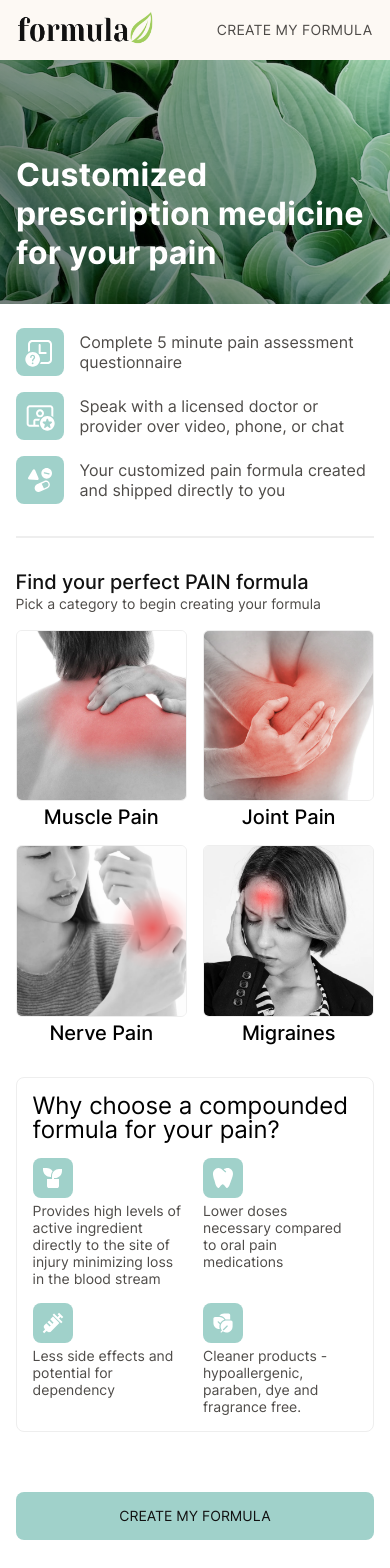
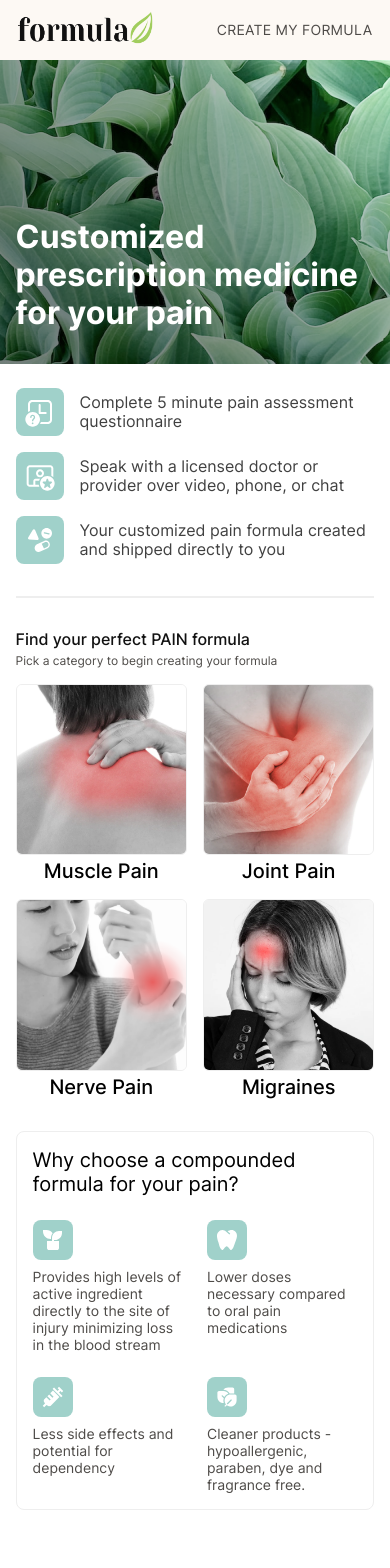
Before and after one commit to shahid37/formula-nextjs, a Next.js app: page / in a window 390 px wide. Shown: the top 1568 px of the page. Built offline with nearby package versions, Linux system fonts and the light colour scheme.

Commit message:
Worked on home issue

```diff
--- a/components/Footer/Footer.tsx
+++ b/components/Footer/Footer.tsx
@@ -12,9 +12,10 @@ interface FooterProps {
 const Footer: FC<FooterProps> = (props: FooterProps) => {
   return (
     <div className="xs:p-4 md:p-6 rounded-lg border border-light-gray ">
-      <h4 className="hidden sm:block leading-[29px]">{props.headingText}</h4>
-      <h4 className="block sm:hidden leading-[24px] ">{props.headingText}</h4>
-      <div className="grid xs:grid-cols-2 md:grid-cols-4 gap-4 mt-4">
+      <h4 className="xs:text-[20px] xs:leading-[24px] md:text-[24px] md:leading-[29px]">
+        {props.headingText}
+      </h4>
+      <div className="grid xs:grid-cols-2 md:grid-cols-4 gap-6 xs:mt-[24px] md:mt-[34px]">
         {[
           {
             text: "Provides high levels of active ingredient directly to the site of injury minimizing loss in the blood stream",
@@ -36,8 +37,9 @@ const Footer: FC<FooterProps> = (props: FooterProps) => {
           <div className="flex flex-col" key={item.text}>
             {item.icon}
 
-            <h6 className="hidden sm:block mt-1 text-gray leading-5">{item.text}</h6>
-            <h6 className="block sm:hidden mt-1 text-gray leading-[17px] text-sm">{item.text}</h6>
+            <h6 className="mt-2 text-gray xs:text-[14px] xs:leading-[17px] md:text-[16px] md:leading-[19px]">
+              {item.text}
+            </h6>
           </div>
         ))}
       </div>
--- a/components/Main/Main.tsx
+++ b/components/Main/Main.tsx
@@ -2,7 +2,7 @@ import Image from "next/image";
 import React from "react";
 import classNames from "classnames";
 
-import Hero from "../../public/assets/hero.svg";
+import Hero from "../../public/assets/hero.png";
 
 import { AppMainLayout } from "../MainLayout/AppMainLayout";
 
@@ -10,7 +10,7 @@ import ShiftIcon from "./images/ShiftIcon";
 import VideoIcon from "./images/VideoIcon";
 import MedicineIcon from "./images/MedicineIcon";
 
-import MobileViewHero from "./images/mobileViewHero.svg";
+import MobileViewHero from "./images/mobileViewHero.png";
 
 import Button from "../Button";
 import Footer from "../Footer";
@@ -24,17 +24,24 @@ const Main = () => {
 
   return (
     <div className={classNames(commonClassNames, "w-full")}>
-      <Image className="md:hidden w-full" src={MobileViewHero} alt="hero" />
       <div className="flex items-center justify-center">
-        <div className="xs:hidden md:inline relative w-full h-[308px] mt-[60px] max-w-[1512px] ">
-          <AppMainLayout className={"flex items-end h-full pb-12"}>
-            <h1 className="font-inter text-white text-[40px] max-w-[524px] leading-[48px]">
+        <div className="relative w-full xs:h-[304px] md:h-[308px] mt-[60px] max-w-[1512px] ">
+          <AppMainLayout
+            className={"flex items-end h-full xs:pb-[32px] md:pb-12"}
+          >
+            <h1 className="font-inter text-white xs:text-[32px] xs:leading-[38px] md:text-[40px] md:leading-[48px] max-w-[524px] leading-[48px]">
               Customized prescription medicine for your pain
             </h1>
           </AppMainLayout>
           <Image
+            src={MobileViewHero}
+            className="xs:block md:hidden relative z-[-100] xs:object-fit md:object-cover h-[304px]"
+            alt="Hero image"
+            fill
+          />
+          <Image
             src={Hero}
-            className="relative z-[-100] xs:object-fit md:object-cover h-[100%]"
+            className="xs:hidden md:block relative z-[-100] xs:object-fit md:object-cover h-[100%]"
             alt="Hero image"
             fill
           />
@@ -63,7 +70,7 @@ const Main = () => {
                   <h6
                     className={classNames(
                       i === 0 && "max-w-[306px]",
-                      "text-gray text-base ml-4 leading-5	"
+                      "text-[#111111] opacity-80 text-[16px] leading-[19px] ml-4"
                     )}
                   >
                     {item.text}
@@ -75,8 +82,10 @@ const Main = () => {
               <Divider type="horizontal" />
             </div>
             <div className="xs:pt-0 md:pt-10">
-              <h5 className="text-black">Find your perfect PAIN formula</h5>
-              <p className="text-sm font font-normal text-gray">
+              <h5 className="xs:text-[16px] leading-[19px] md:text-[20px] md:leading-[24px] text-black">
+                Find your perfect PAIN formula
+              </h5>
+              <p className="mt-1 xs:text-[12px] xs:leading-[15px] md:text-[14px] md:leading-[17px] font-normal text-[#4E4B48]">
                 Pick a category to begin creating your formula
               </p>
               <div className="flex flex-row xs:flex-wrap md:flex-nowrap xs:gap-4 md:gap-6 mt-4">
--- a/components/MainLayout/AppMainLayout.tsx
+++ b/components/MainLayout/AppMainLayout.tsx
@@ -1,6 +1,6 @@
 export const AppMainLayout = ({ children, className }: any) => (
   <div
-    className={`xs:max-w-[390px] md:max-w-[1512px] xs:w-[92%] md:w-[84%] mx-auto ${
+    className={`max-w-[1512px] xs:w-[92%] md:w-[84%] mx-auto ${
       className ?? ""
     }`}
   >
--- a/components/PainCategory/PainCategory.tsx
+++ b/components/PainCategory/PainCategory.tsx
@@ -35,7 +35,7 @@ const PainCategory: FC<PainCategoryProps> = ({
         alt={name}
         // width={300}
       />
-      <h5 className="mt-1">{name}</h5>
+      <h5 className="mt-1 text-[20px] leading-[24px]">{name}</h5>
     </div>
   );
 };
--- a/pages/index.tsx
+++ b/pages/index.tsx
@@ -1,12 +1,12 @@
 import AppLayout from "@/components/AppLayout/AppLayout";
 import Main from "@/components/Main";
-import { useRouter } from 'next/router';
+import { useRouter } from "next/router";
 
 export default function Home() {
   const router = useRouter();
-  const onClick = ()=>{
+  const onClick = () => {
     router.push("/questionnaries/home");
-  }
+  };
   return (
     <AppLayout navLinkAction={onClick}>
       <Main />
```
Also changed, not shown: components/Main/images/mobileViewHero.png (added).
